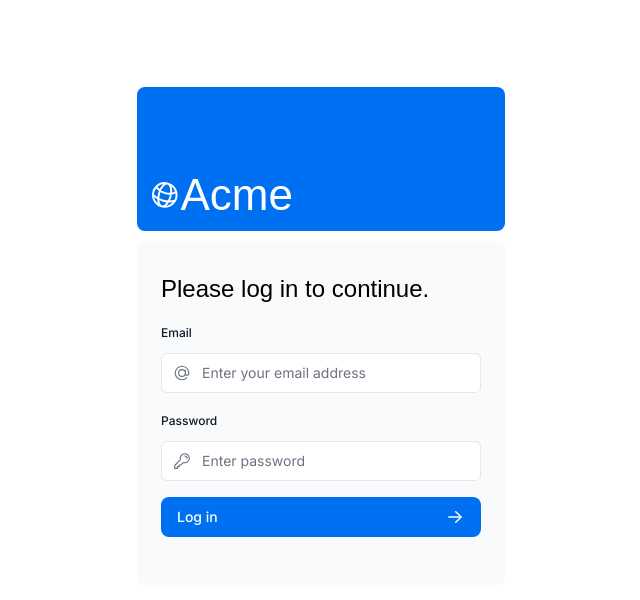
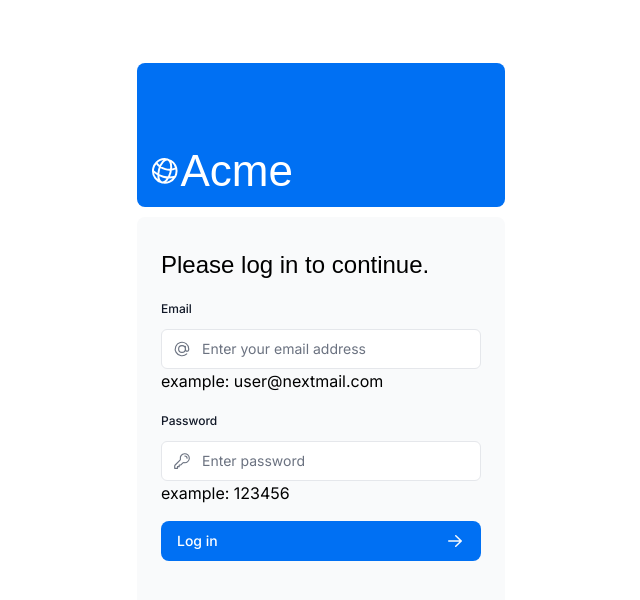
Before and after one commit to luissagit/next-14-tutorial, a Next.js app: page /login in a window 1280 px wide. Shown: the top 600 px of the page, without its empty margins (319-959 px from the left). Built offline with nearby package versions, Linux system fonts and the light colour scheme; a web font is replaced by a local one.

Commit message:
fix: add example credential

```diff
--- a/app/ui/login-form.tsx
+++ b/app/ui/login-form.tsx
@@ -39,6 +39,7 @@ export default function LoginForm() {
               <AtSymbolIcon className="pointer-events-none absolute left-3 top-1/2 h-[18px] w-[18px] -translate-y-1/2 text-gray-500 peer-focus:text-gray-900" />
             </div>
           </div>
+          example: user@nextmail.com
           <div className="mt-4">
             <label
               className="mb-3 mt-5 block text-xs font-medium text-gray-900"
@@ -59,6 +60,7 @@ export default function LoginForm() {
               <KeyIcon className="pointer-events-none absolute left-3 top-1/2 h-[18px] w-[18px] -translate-y-1/2 text-gray-500 peer-focus:text-gray-900" />
             </div>
           </div>
+          example: 123456
         </div>
         <LoginButton />
         <div
```
